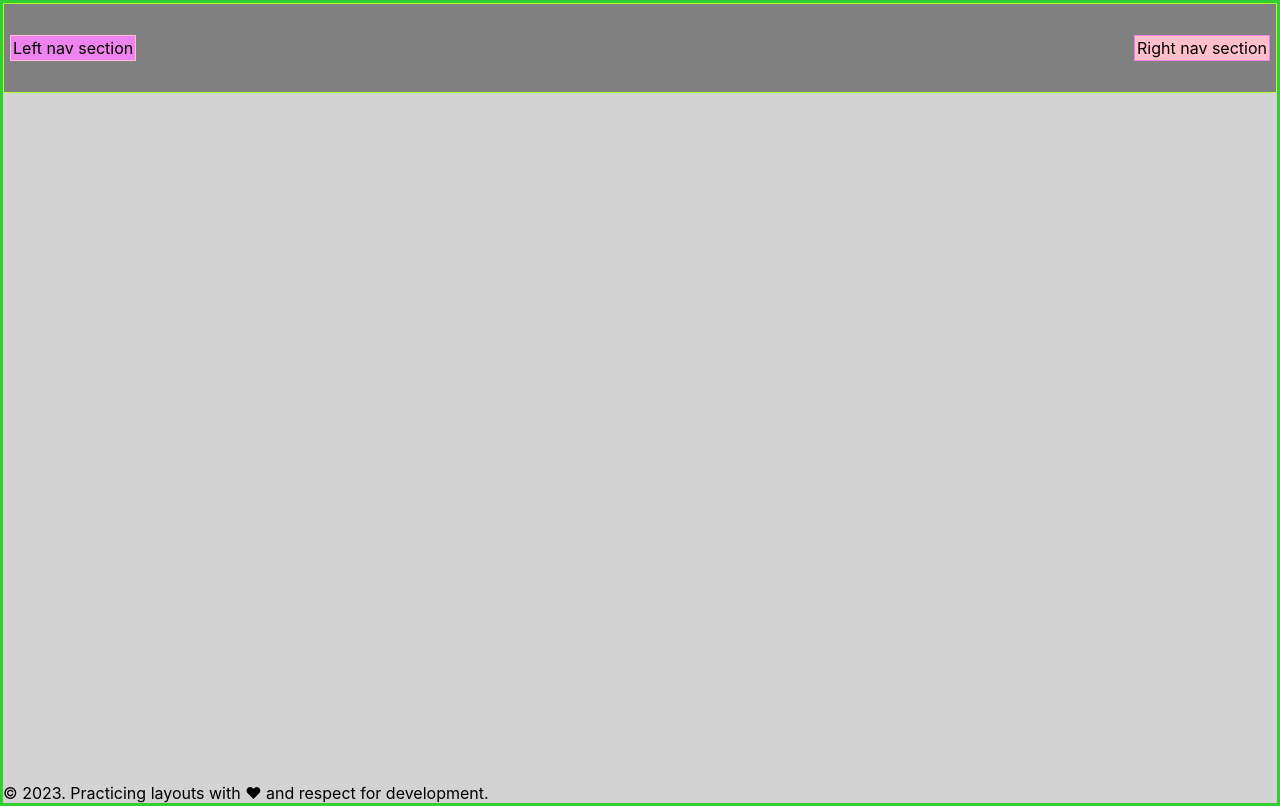
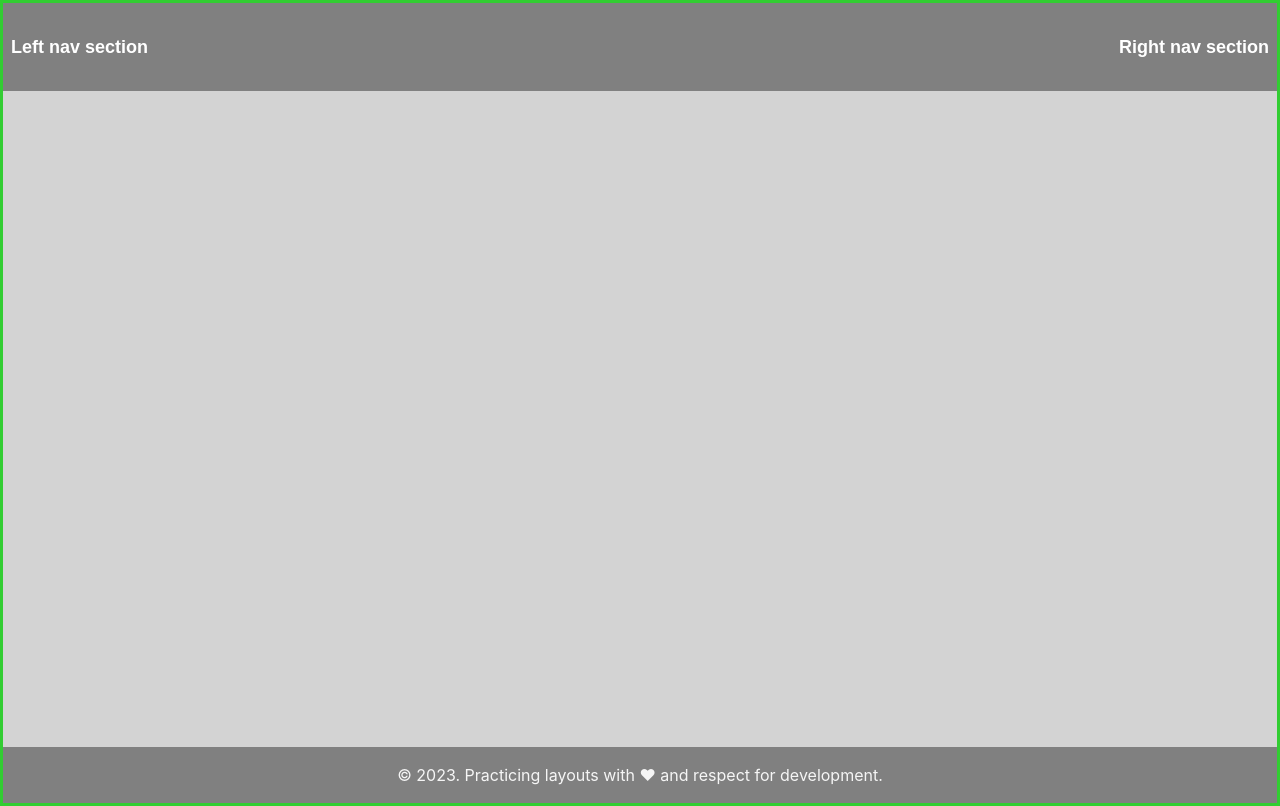
Before and after one commit to linovorefresh/practice-styles, a React (Create React App) app in the folder react-dependent/navbars/rfc-nav-style/: page / in a window 1280 px wide. Built offline with nearby package versions, Linux system fonts and the light colour scheme; the HTML template or start-up script is replaced by a standard one.

Commit message:
style footer

```diff
--- a/react-dependent/navbars/rfc-nav-style/src/components/Footer.js
+++ b/react-dependent/navbars/rfc-nav-style/src/components/Footer.js
@@ -3,7 +3,7 @@ import './footer.css'
 
 export default function Footer() {
   return (
-    <div>
+    <div className='footer-container'>
        &copy; 2023. Practicing layouts with ❤ and respect for development.
     </div>
   )
--- a/react-dependent/navbars/rfc-nav-style/src/components/footer.css
+++ b/react-dependent/navbars/rfc-nav-style/src/components/footer.css
@@ -0,0 +1,9 @@
+.footer-container {
+    background-color: gray;
+    color: whitesmoke;
+    display: flex;
+    justify-content: space-around;
+    padding: 8px;
+    height: 40px;
+    align-items: center;
+}
--- a/react-dependent/navbars/rfc-nav-style/src/components/nav.css
+++ b/react-dependent/navbars/rfc-nav-style/src/components/nav.css
@@ -1,7 +1,8 @@
 .navbar-container {
     background-color: grey;
-    border: 1.5px solid greenyellow;;
-    color: black;
+    /* border: 1.5px solid greenyellow; */
+    color: white;
+    font: bold 18px Arial, san-serif;
 
     display: flex;
     position: sticky;
@@ -14,16 +15,16 @@
 }
 
 .left-nav-sec {
-    border: 1px solid pink;
-    background-color: violet;
+    /* border: 1px solid pink;
+    background-color: violet; */
     margin-left: 2px;
     padding: 2px;
 
 }
 
 .right-nav-sec {
-    border: 1px solid violet;
-    background-color: pink;
+    /* border: 1px solid violet;
+    background-color: pink; */
     padding: 2px;
     margin-right: 2px;
 }
```
